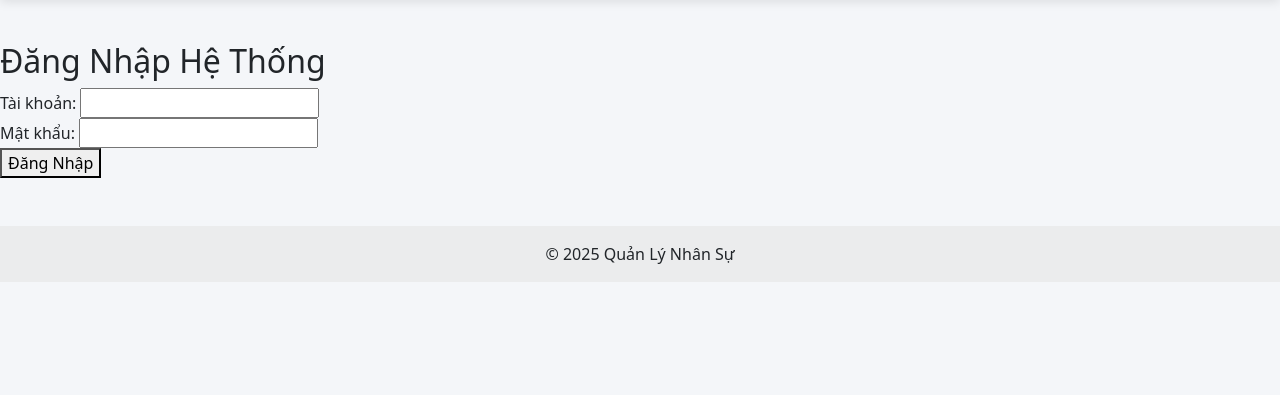
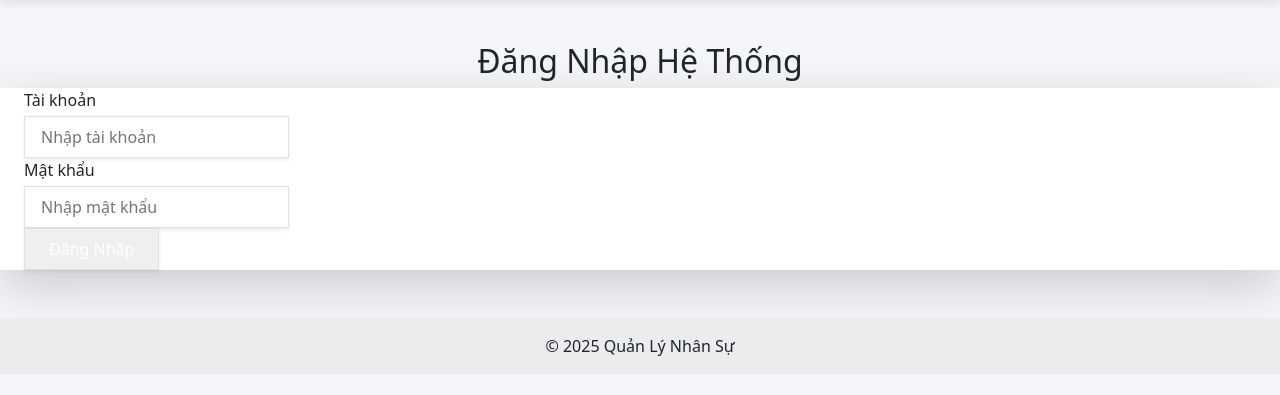
Before and after one commit to tyty2604/kiemtraphp, a PHP site: page / in a window 1280 px wide. Shown: the part 62-457 px from the top of the page. Run offline with PHP 8.4, Linux system fonts and the light colour scheme.

Commit message:
finalfinal

```diff
--- a/views/auth/login.php
+++ b/views/auth/login.php
@@ -1,29 +1,66 @@
-<?php require_once '../views/layouts/header.php'; // Use header ?>
+<?php require_once '../views/layouts/header.php'; ?>
 
-<div class="login-container">
-    <h2>Đăng Nhập Hệ Thống</h2>
+<div class="min-h-screen bg-gray-100 flex flex-col justify-center py-12 sm:px-6 lg:px-8">
+    <div class="sm:mx-auto sm:w-full sm:max-w-md">
+        <h2 class="mt-6 text-center text-3xl font-extrabold text-gray-900">
+            Đăng Nhập Hệ Thống
+        </h2>
+    </div>
 
+    <div class="mt-8 sm:mx-auto sm:w-full sm:max-w-md">
+        <div class="bg-white py-8 px-4 shadow-lg sm:rounded-lg sm:px-10">
             <?php if (!empty($error)): ?>
-        <p class="error-message"><?php echo htmlspecialchars($error); ?></p>
-    <?php endif; ?>
-     <?php if (isset($_GET['loggedout'])): ?>
-        <p class="success-message">Bạn đã đăng xuất thành công.</p>
+                <div class="bg-red-50 border border-red-400 text-red-700 px-4 py-3 rounded relative mb-4" role="alert">
+                    <span class="block sm:inline"><?php echo htmlspecialchars($error); ?></span>
+                </div>
             <?php endif; ?>
 
+            <?php if (isset($_GET['loggedout'])): ?>
+                <div class="bg-green-50 border border-green-400 text-green-700 px-4 py-3 rounded relative mb-4" role="alert">
+                    <span class="block sm:inline">Bạn đã đăng xuất thành công.</span>
+                </div>
+            <?php endif; ?>
 
-    <form action="index.php?controller=auth&action=login" method="post">
+            <form action="index.php?controller=auth&action=login" method="post" class="space-y-6">
                 <div>
-            <label for="username">Tài khoản:</label>
-            <input type="text" id="username" name="username" required>
+                    <label for="username" class="block text-sm font-medium text-gray-700">Tài khoản</label>
+                    <div class="mt-1">
+                        <input
+                            id="username"
+                            name="username"
+                            type="text"
+                            required
+                            class="appearance-none block w-full px-3 py-2 border border-gray-300 rounded-md shadow-sm placeholder-gray-400 focus:outline-none focus:ring-indigo-500 focus:border-indigo-500 sm:text-sm"
+                            placeholder="Nhập tài khoản"
+                        >
                     </div>
+                </div>
+
                 <div>
-            <label for="password">Mật khẩu:</label>
-            <input type="password" id="password" name="password" required>
+                    <label for="password" class="block text-sm font-medium text-gray-700">Mật khẩu</label>
+                    <div class="mt-1">
+                        <input
+                            id="password"
+                            name="password"
+                            type="password"
+                            required
+                            class="appearance-none block w-full px-3 py-2 border border-gray-300 rounded-md shadow-sm placeholder-gray-400 focus:outline-none focus:ring-indigo-500 focus:border-indigo-500 sm:text-sm"
+                            placeholder="Nhập mật khẩu"
+                        >
                     </div>
+                </div>
+
                 <div>
-            <button type="submit">Đăng Nhập</button>
+                    <button
+                        type="submit"
+                        class="w-full flex justify-center py-2 px-4 border border-transparent rounded-md shadow-sm text-sm font-medium text-white bg-indigo-600 hover:bg-indigo-700 focus:outline-none focus:ring-2 focus:ring-offset-2 focus:ring-indigo-500"
+                    >
+                        Đăng Nhập
+                    </button>
                 </div>
             </form>
         </div>
+    </div>
+</div>
 
-<?php require_once '../views/layouts/footer.php'; // Use footer ?>
+<?php require_once '../views/layouts/footer.php'; ?>
--- a/views/layouts/header.php
+++ b/views/layouts/header.php
@@ -84,13 +84,16 @@
             </ul>
             <ul class="navbar-nav ms-auto mb-2 mb-lg-0">
                 <?php if (isset($_SESSION['user_id'])): ?>
-                    <li class="nav-item dropdown">
+                    <li class="nav-item dropdown d-flex align-items-center">
                         <a class="nav-link dropdown-toggle" href="#" role="button" data-bs-toggle="dropdown" aria-expanded="false">
                             <i class="bi bi-person-circle"></i>
                             <?php echo htmlspecialchars($_SESSION['user_fullname'] ?? $_SESSION['username']); ?>
                             <span class="badge bg-secondary ms-2">
                                 <?php echo htmlspecialchars($_SESSION['user_role']); ?>
                             </span>
+                        </a>
+                        <a href="index.php?controller=auth&action=logout" class="btn btn-outline-danger btn-sm ms-2" title="Đăng Xuất">
+                            <i class="bi bi-box-arrow-right"></i>
                         </a>
                         <ul class="dropdown-menu dropdown-menu-end">
                             <li>
```
Lines whose indentation alone changed are shown as unchanged.
